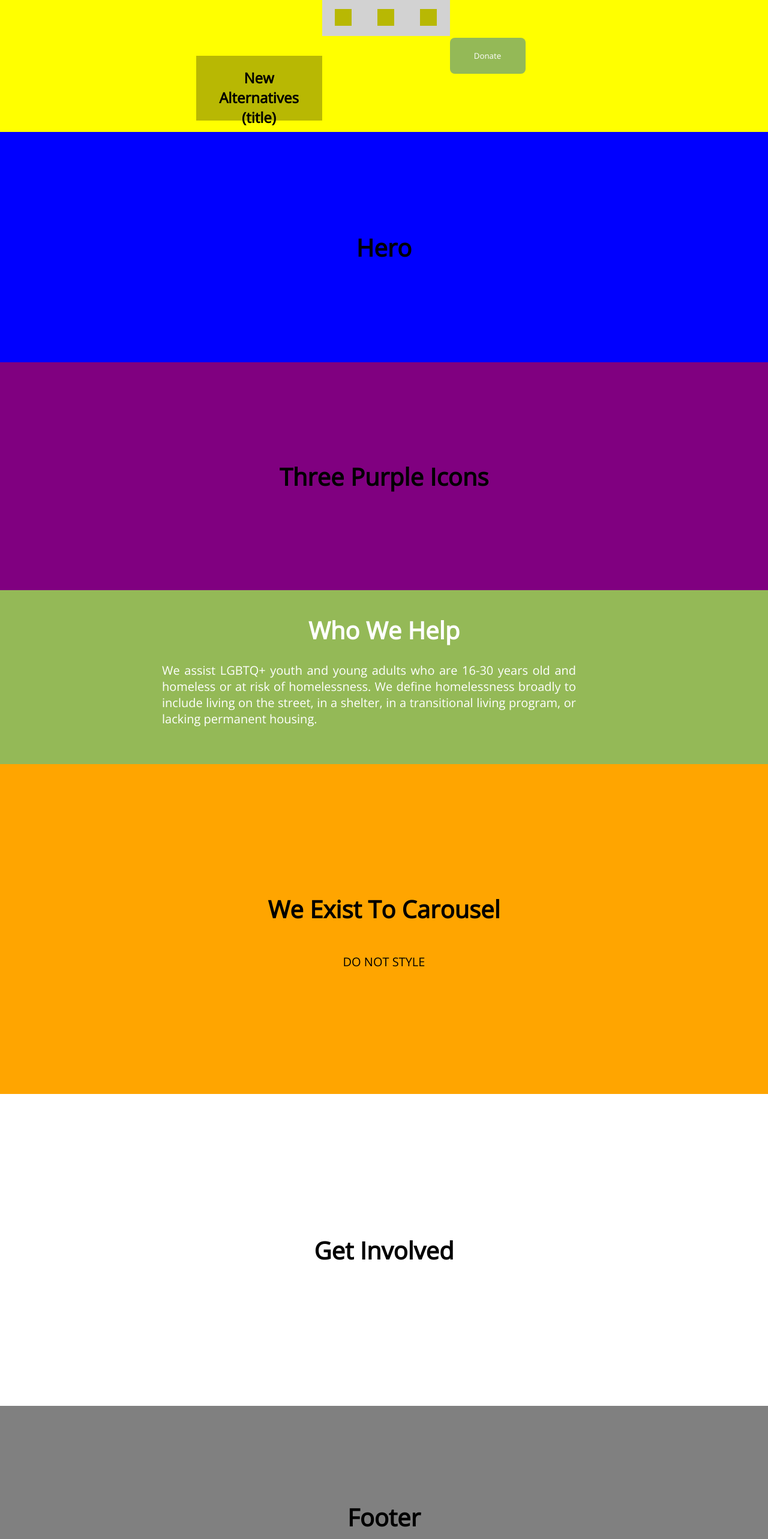
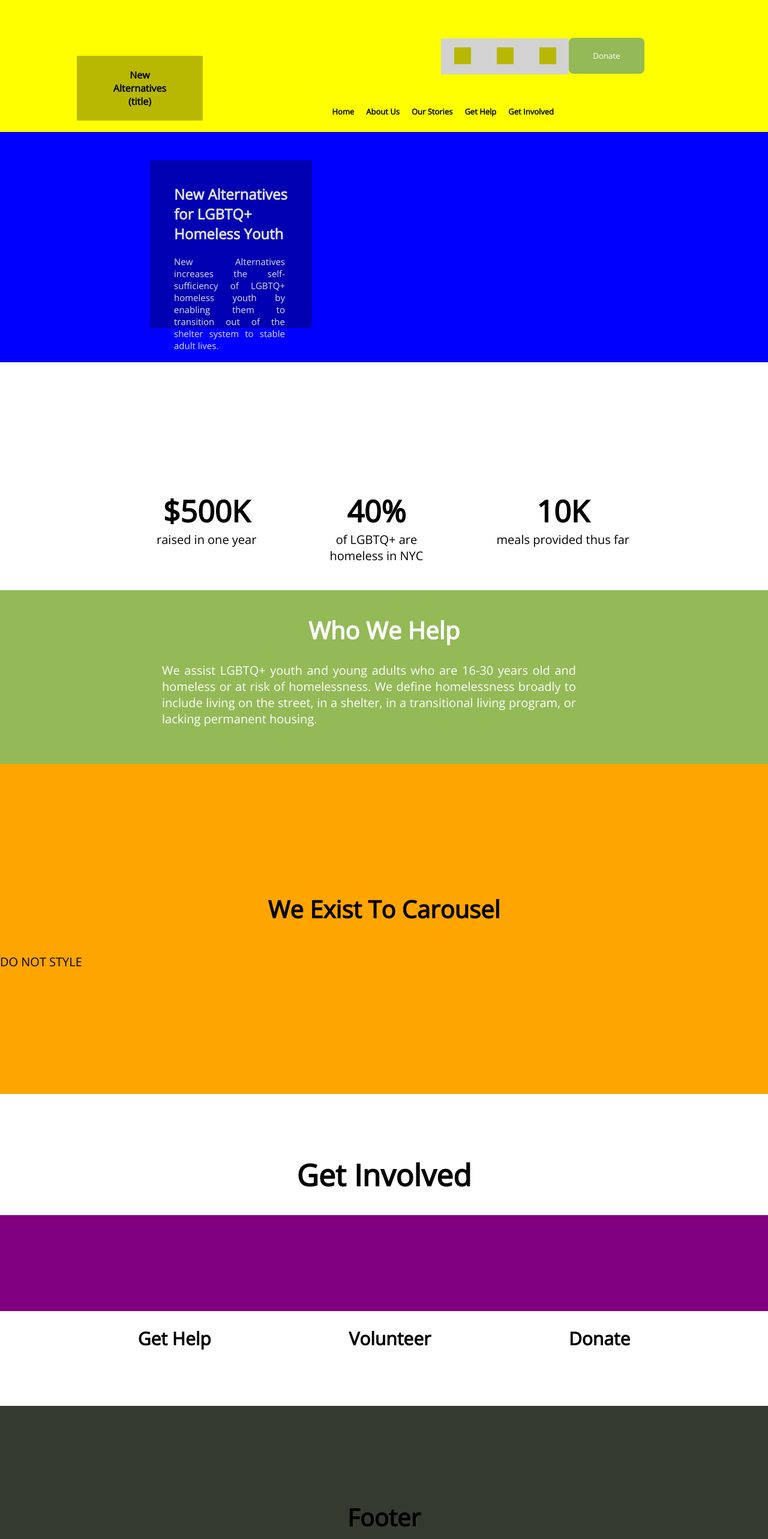
Before and after one commit to chrisratsimba123/new-alternatives-app, a React (Create React App) app in the folder client/: page / in a window 1280 px wide. Shown: the top 2566 px of the page at 60% size. Built offline with nearby package versions, Linux system fonts and the light colour scheme.

Commit message:
Layout for Home Screen/ Footer and Carousel Interior Styling on hold until Monday 08/24/2020

```diff
--- a/client/src/Screens/Home/Home.css
+++ b/client/src/Screens/Home/Home.css
@@ -33,6 +33,19 @@
   font-size: 17px;
   height: 56px;
   list-style: none;
+}
+
+.nav-menu li{
+  display: flex;
+  flex-direction: column;
+  flex-flow: nowrap;
+  justify-content: space-evenly;
+  align-items: flex-start;
+  font-size: 13px;
+  font-weight: bold;
+  margin-right: 20px;
+  margin-bottom: 20px;
+
 }
 
 /*
@@ -93,18 +106,34 @@ li {
 .shadow-box {
   display: flex;
   flex-direction: column;
-  justify-content: space-around;
+  align-items: flex-start;
+  height: 160px;
+  max-height:160px;
   text-align: left;
   color: rgb(225,225,225);
-  padding-top: 2px;
-  padding-right: 20px;
-  padding-bottom: 2px;
-  padding-left: 50px;
+  padding-top: 80px;
+  padding-right: 30px;
+  padding-bottom: 40px;
+  padding-left: 60px;
   margin-top: 60px;
   margin-right: 760px;
   margin-bottom: 70px;
   margin-left: 250px;
   background-color: rgba(0,0,0,.3);
+  position: absolute;
+}
+
+.shadow-box p{
+  font-size: 15px;
+  margin-top: 0px;
+  margin-right: 15px;
+  margin-left: -20px;
+}
+
+.shadow-box h2 {
+  margin-top: -40px;
+  margin-right: 2px;
+  margin-left: -20px;
 }
 /**/
 
@@ -112,13 +141,40 @@ li {
 /* <Homepage /> Section: First Row of Three Purple Icons*/
 .purple-icons-first {
   display: flex;
-  flex-direction: column;
-  justify-content: center;
+  flex-direction: row;
+  justify-content: space-around;
   height: 380px;
   max-height: 380px;
-  background-color: purple;
+  margin-left: 200px;
+  margin-right: 170px;
+  /*background-color: purple;*/
 }
 
+.icon {
+  display: flex;
+  flex-direction: column;
+}
+
+.icon-image {
+
+}
+
+.icon-text {
+ display: flex;
+ flex-direction: column;
+ justify-content: space-evenly;
+ padding-top: 180px;
+}
+
+.icon-text h1 {
+  font-size: 50px;
+  margin-bottom: -20px;
+}
+
+.icon-text p {
+  font-size: 20px;
+  text-align: center;
+}
 /*
 /* <Homepage /> Section: Who We Help*/
 .who-we-help {
@@ -162,9 +218,29 @@ li {
   justify-content: center;
   height: 520px;
   max-height: 520px;
+  margin-top: 0px;
   background-color: rgb(255,255,255);
 }
 
+.get-involved-icon {
+  height: 160px;
+  background-color: purple;
+}
+
+.get-involved-text {
+  display: flex;
+  flex-direction: row;
+  justify-content: space-evenly
+
+}
+
+.get-involved h1 {
+  font-size: 50px;
+}
+
+.get-involved h2 {
+  font-size: 30px;
+}
 /*
 /* <Footer /> Component*/
 .footer {
@@ -173,7 +249,7 @@ li {
   justify-content: center;
   height: 370px;
   max-height: 370px;
-  background-color: grey;
+  background-color:rgb(54,59,50);
 }
 
 /*
@@ -200,7 +276,8 @@ h1 {
 
 p {
   font-size: 20px;
-
+  text-align: justify;
+  text-justify: inter-word;
 }
 
 
--- a/client/src/Screens/Home/Home.jsx
+++ b/client/src/Screens/Home/Home.jsx
@@ -8,27 +8,62 @@ const Home = () => {
       <div className='layout'>
 
         <div className='nav-component'>
+
           <div className='title' alt='new alternatives'>
-            <h2>New<br />Alternatives<br />(title)</h2>
+            <h4>New<br />Alternatives<br />(title)</h4>
           </div>
-          {/*<h1>Nav</h1>*/}
-          <div className='social-component'>
-            <div className='social-icon' alt='facebook'>
+
+          <div className='nav-bar'>
+            <div className='nav-menu' alt='navigation menu'>
+              <ul>
+                <li>Home</li>
+                <li>About Us</li>
+                <li>Our Stories</li>
+                <li>Get Help</li>
+                <li>Get Involved</li>
+              </ul>
+
             </div>
-            <div className='social-icon' alt='twitter'>
+            <div className='social-component'>
+              <div className='social-icon' alt='facebook'>
+              </div>
+              <div className='social-icon' alt='twitter'>
+              </div>
+              <div className='social-icon' alt='instagram'>
+              </div>
             </div>
-            <div className='social-icon' alt='instagram'>
-            </div>
+
           </div>
+
           <button className='donate' alt='donate button'>Donate</button>
         </div>
 
         <div className='hero'>
-          <h1>Hero</h1>
+          <div className='shadow-box'>
+            <h2>New Alternatives for LGBTQ+ Homeless Youth</h2>
+            <p>New Alternatives increases the self-sufficiency of LGBTQ+ homeless youth by enabling them to transition out of the shelter system to stable adult lives.</p>
+          </div>
         </div>
 
         <div className='purple-icons-first'>
-          <h1>Three Purple Icons</h1>
+          <div className='icon'>
+            <div className='icon-text'>
+              <h1>$500K</h1>
+              <p>raised in one year</p>
+            </div>
+          </div>
+          <div className='icon'>
+            <div className='icon-text'>
+              <h1>40%</h1>
+              <p>of LGBTQ+ are<br/>homeless in NYC</p>
+            </div>
+          </div>
+          <div className='icon'>
+            <div className='icon-text'>
+              <h1>10K</h1>
+              <p>meals provided thus far</p>
+            </div>
+          </div>
         </div>
 
         <div className='who-we-help'>
@@ -43,6 +78,15 @@ const Home = () => {
 
         <div className='get-involved'>
           <h1>Get Involved</h1>
+          <div className='get-involved-icon'>
+
+          </div>
+          <div className='get-involved-text'>
+          <h2>Get Help</h2>
+          <h2>Volunteer</h2>
+          <h2>Donate</h2>
+          </div>
+
         </div>
 
         <div className='footer'>
```
